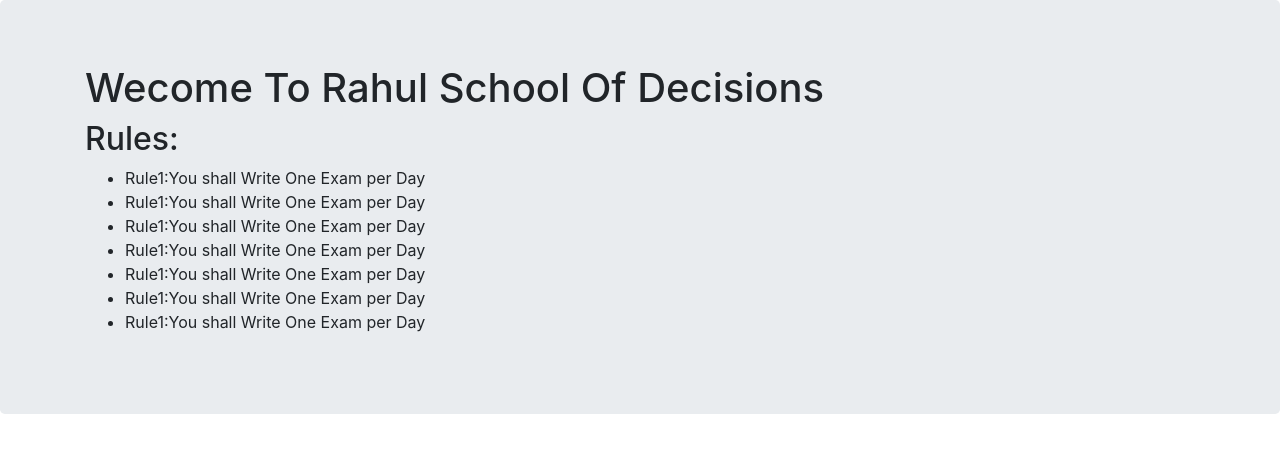
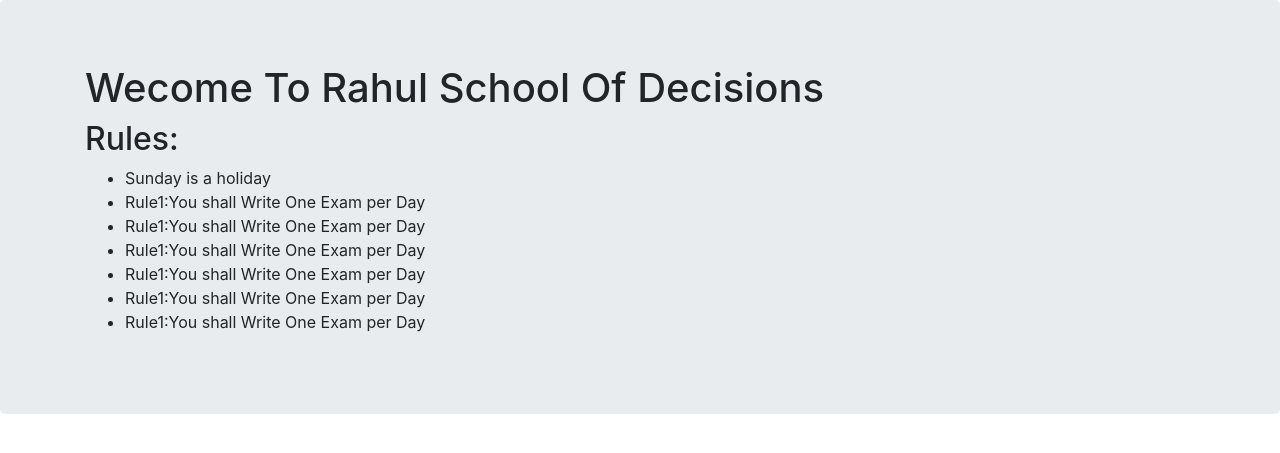
Before and after one commit to rahul34varma/authproject1, a Django app: page /home/ in a window 1280 px wide. Shown: the part 80-533 px from the top of the page. Run offline with Django 4.2, Linux system fonts and the light colour scheme.

Commit message:
Update home.html

```diff
--- a/testapp/templates/testapp/home.html
+++ b/testapp/templates/testapp/home.html
@@ -6,7 +6,7 @@
         <h1> Wecome To Rahul School Of Decisions</h1>
         <h2> Rules:</h2>
         <ul>
-            <li> Rule1:You shall Write One Exam per Day</li>
+            <li> Sunday is a holiday</li>
             <li> Rule1:You shall Write One Exam per Day</li>
             <li> Rule1:You shall Write One Exam per Day</li>
             <li> Rule1:You shall Write One Exam per Day</li>
```
